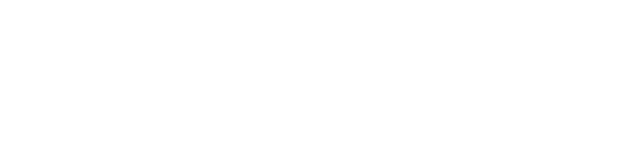
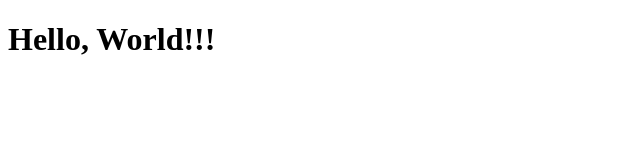
Before and after one commit to Balbinao/Balbinao.github.io, a plain HTML site: page index.html in a window 1280 px wide. Shown: the whole page, without its empty margins (0-640 px from the left). Drawn offline with Linux system fonts and the light colour scheme.

Commit message:
vamos commitar

```diff
--- a/index.html
+++ b/index.html
@@ -6,6 +6,6 @@
     <title>Documento</title>
 </head>
 <body>
-
+    <h1>Hello, World!!!</h1>
 </body>
 </html>
```
